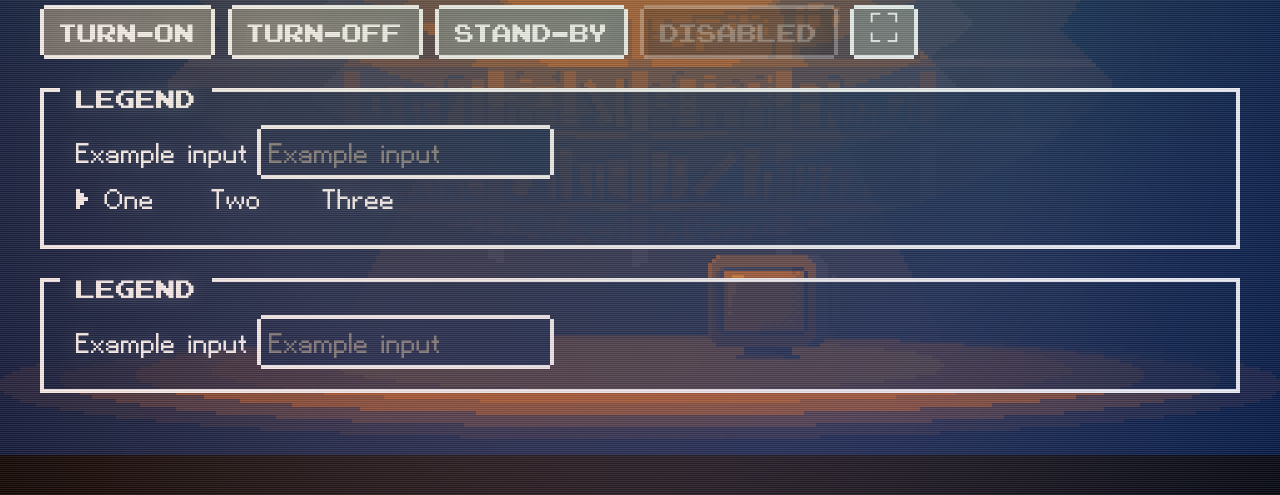
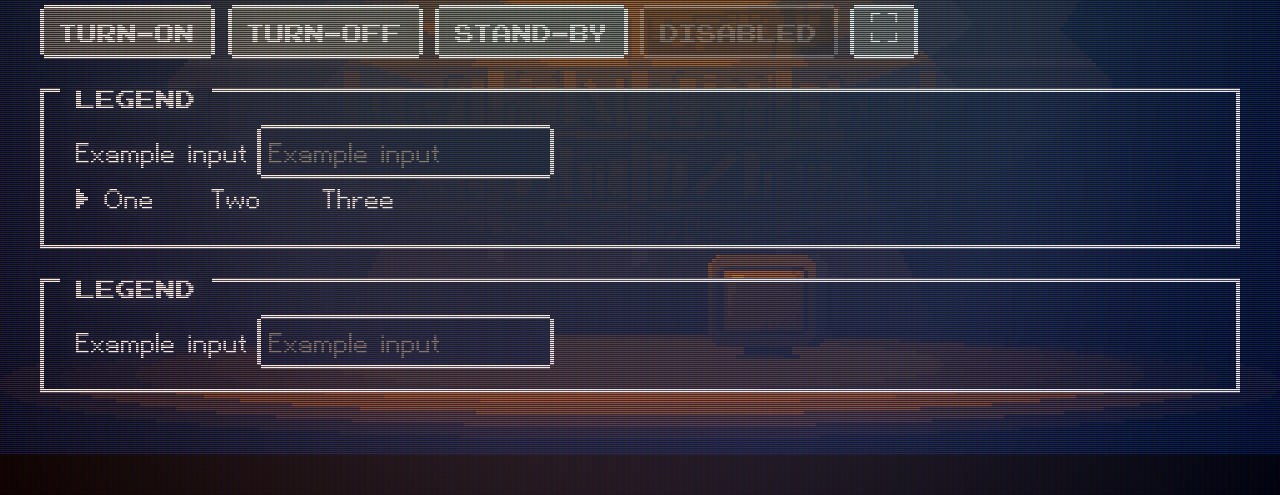
Before and after one commit to christopherabate/unwritten, a plain HTML site: page index.html in a window 1280 px wide. Shown: the part 305-800 px from the top of the page. Drawn offline with Linux system fonts and the light colour scheme.

Commit message:
Update styles.css

```diff
--- a/assets/styles/styles.css
+++ b/assets/styles/styles.css
@@ -80,8 +80,8 @@ section.turn-off::after {
 
 section::before {
   background:
-    /* scanlines */ linear-gradient(color-mix(in srgb, var(--primary) 10%, transparent) 1px, color-mix(in srgb, var(--background) 10%, transparent) 1px) 0 0 / 100% 2px,
-    /* pixels */ linear-gradient(90deg, rgba(255, 0, 0, .05), rgba(0, 255, 0, .05), rgba(0, 0, 255, .05)) 0 0 / 2px 100%;
+    /* scanlines */ linear-gradient(rgba(0, 0, 0, .75) 50%, transparent 50%) 0 0 / 100% 2px,
+    /* pixels */ linear-gradient(90deg, rgba(255, 0, 0, .05), rgba(0, 255, 0, .03), rgba(0, 0, 255, .05)) 0 0 / 6px 100%;
 }
 
 section::after {
@@ -121,7 +121,7 @@ section#title h1::after {
 }
 
 @media (prefers-reduced-motion: no-preference) {
-  section::before { animation: scanlines .2s steps(2, end) infinite; }
+  section::before { animation: scanlines .2s linear infinite; }
   section.turn-on:not(.stand-by)::after { animation: turn-on 1s ease-in-out forwards; }
   section.turn-off::after { animation: turn-off 1s ease-in-out forwards; }
   section.stand-by::after { animation: stand-by .2s steps(3) infinite; }
```
